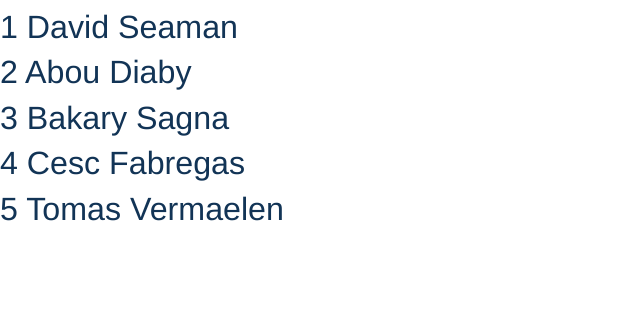
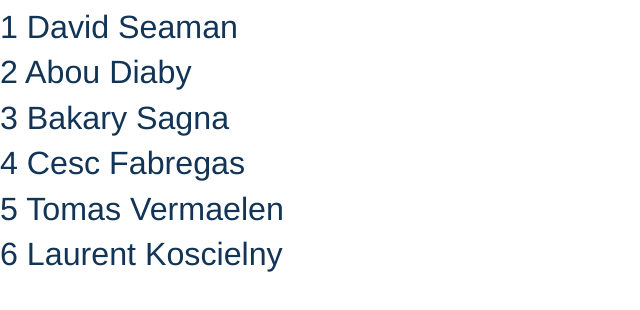
Before and after one commit to hungnt-mitrais/Test, a plain HTML site: page Test.htm in a window 1280 px wide. Shown: the whole page, without its empty margins (0-640 px from the left). Drawn offline with Linux system fonts and the light colour scheme.

Commit message:
update Test.htm add no.6

```diff
--- a/Test.htm
+++ b/Test.htm
@@ -22,6 +22,7 @@
 			<h4>3 Bakary Sagna</h4>
 			<h4>4 Cesc Fabregas</h4>
 			<h4>5 Tomas Vermaelen</h4>
+			<h4>6 Laurent Koscielny</h4>
 
 		</div>
 	</div>
```
